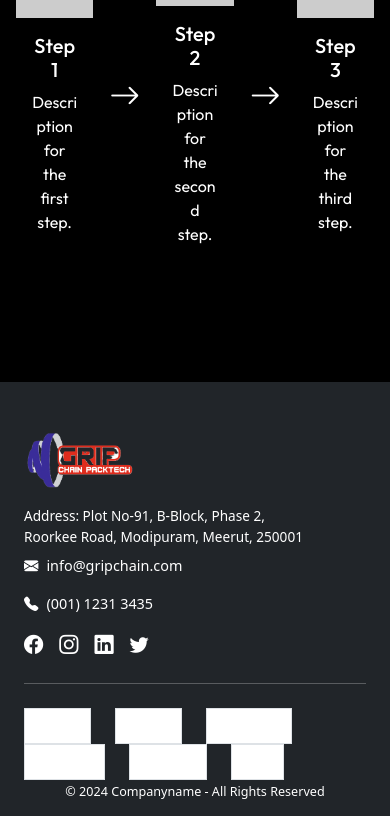
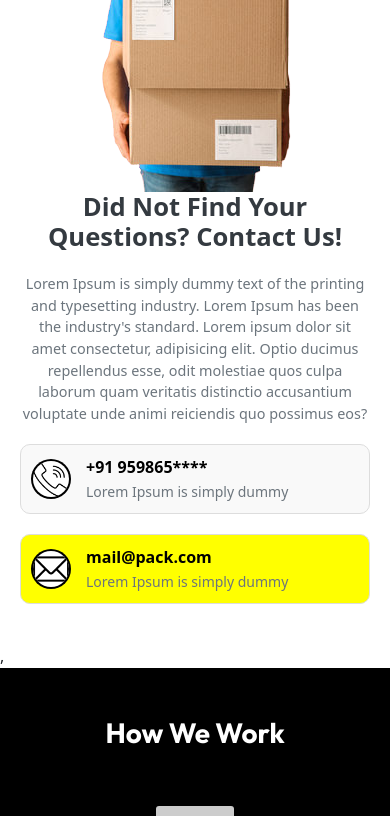
Before and after one commit to Abhishek-Soni-25/GCP-Frontend, a Vue app in the folder client/: page /about in a window 390 px wide. Shown: the part 1796-2612 px from the top of the page. Built offline with nearby package versions, Linux system fonts and the light colour scheme; no server answers; a small style sheet from the web is missing; a web font is replaced by a local one.

Commit message:
Did Not Find Your Questions

```diff
--- /dev/null
+++ b/client/src/components/About/NotFound.vue
@@ -0,0 +1,168 @@
+<template>
+  <div class="container contact-section">
+    <div class="row align-items-center">
+      <!-- Left Image -->
+      <div class="col-md-4 text-center">
+        <img :src="require('@/assets/About/image444.png')" alt="Box Image" class="img-fluid">
+      </div>
+
+      <!-- Right Content -->
+      <div class="col-md-7 content">
+        <h2 class="contact-heading">Did Not Find Your Questions? Contact Us!</h2>
+        <p class="contact-subtext">
+          Lorem Ipsum is simply dummy text of the printing and typesetting industry. Lorem Ipsum has been the industry's standard. Lorem ipsum dolor sit amet consectetur, adipisicing elit. Optio ducimus repellendus esse, odit molestiae quos culpa laborum quam veritatis distinctio accusantium voluptate unde animi reiciendis quo possimus eos?
+        </p>
+        <div class="contact-info">
+          <!-- Phone Info -->
+          <div class="info-box phone" style="background-color: #f9f9f9f9;">
+            <div class="imagephoto">
+              <img src="@/assets/About/call.png" alt="Phone Icon" class="phone-icon">
+            </div>
+            <div class="info-content">
+              <strong>+91 959865****</strong><br>
+              <small>Lorem Ipsum is simply dummy</small>
+            </div>
+          </div>
+
+          <!-- Email Info -->
+          <div class="info-box email" style="background-color: yellow;">
+            <div class="imagephoto">
+              <img src="@/assets/About/email.png" alt="Email Icon" class="phone-icon">
+            </div>
+            <div class="info-content">
+              <strong>mail@pack.com</strong><br>
+              <small>Lorem Ipsum is simply dummy</small>
+            </div>
+          </div>
+        </div>
+      </div>
+    </div>
+  </div>
+</template>
+
+<script>
+export default {
+  name: "ContactSection",
+};
+</script>
+
+<style scoped>
+@import url('https://fonts.googleapis.com/css2?family=Inter:wght@100..900&display=swap');
+@import url('https://cdn.jsdelivr.net/npm/bootstrap@5.3.0-alpha1/dist/css/bootstrap.min.css');
+
+.contact-section {
+  padding: 40px 20px;
+  border-radius: 10px;
+  margin-bottom: 0; /* Removed bottom margin */
+
+}
+
+.contact-heading {
+  font-size: 2rem;
+  font-weight: bold;
+  text-align: center;
+  color: #343a40;
+  margin-top: 0; /* Removed top margin */
+  margin-bottom: 20px;
+}
+
+.contact-subtext {
+  color: #6c757d;
+  margin-bottom: 20px;
+  text-align: justify;
+}
+
+.contact-info {
+  display: flex;
+  align-items: flex-start;
+  gap: 20px;
+  flex-wrap: wrap;
+  margin-top: 0; /* Removed top margin */
+}
+
+.contact-info .info-box {
+  display: flex;
+  align-items: center;
+  gap: 15px;
+  border: 1px solid #ddd;
+  padding: 10px;
+  border-radius: 10px;
+  flex: 1;
+  min-width: 250px;
+}
+
+.imagephoto {
+  display: flex;
+  justify-content: center;
+  align-items: center;
+  background-color: black;
+  border-radius: 50%;
+  width: 40px;
+  height: 40px;
+}
+
+.phone-icon {
+  width: 100%;
+  height: 100%;
+  object-fit: cover;
+  background-color: white;
+  border-radius: 50%;
+}
+
+.info-content {
+  color: black;
+}
+
+.info-content strong {
+  font-size: 1rem;
+}
+
+.info-content small {
+  font-size: 0.875rem;
+  color: #6c757d;
+}
+
+/* Responsive Styles */
+
+/* Tablet View */
+@media (max-width: 1024px) {
+  .contact-heading {
+    font-size: 1.8rem;
+  }
+
+  .info-box {
+    padding: 10px;
+  }
+}
+
+/* Mobile View */
+@media (max-width: 768px) {
+  .row {
+    flex-direction: column;
+  }
+
+  .contact-heading {
+    font-size: 1.6rem;
+    text-align: center;
+  }
+
+  .contact-subtext {
+    font-size: 0.9rem;
+    text-align: center;
+  }
+
+  .contact-info {
+    flex-direction: column;
+  }
+
+  .info-box {
+    padding: 12px;
+    width: 100%;
+  }
+
+  .phone-icon {
+    width: 90%;
+    height: 90%;
+  }
+}
+</style>
--- a/client/src/views/AboutPageView.vue
+++ b/client/src/views/AboutPageView.vue
@@ -8,7 +8,7 @@
 
         <!-- Render other components -->
         <Packtech/>,
-        <!-- <NotFound/>, -->
+        <NotFound/>,
         <Work />
 
         <!-- Render the Footer component -->
@@ -25,7 +25,7 @@ import Footer from '@/components/Homepage/Footer.vue';
 import axios from 'axios';
 import Work from '@/components/About/Work.vue';
 import Packtech from '@/components/About/Packtech.vue';
-// import NotFound from '@/components/About/NotFound.vue';
+import NotFound from '@/components/About/NotFound.vue';
 
 
 export default {
@@ -34,7 +34,7 @@ export default {
         Header,
         Work,
         Packtech,
-        // NotFound,
+        NotFound,
         Footer
     },
     data() {
```
